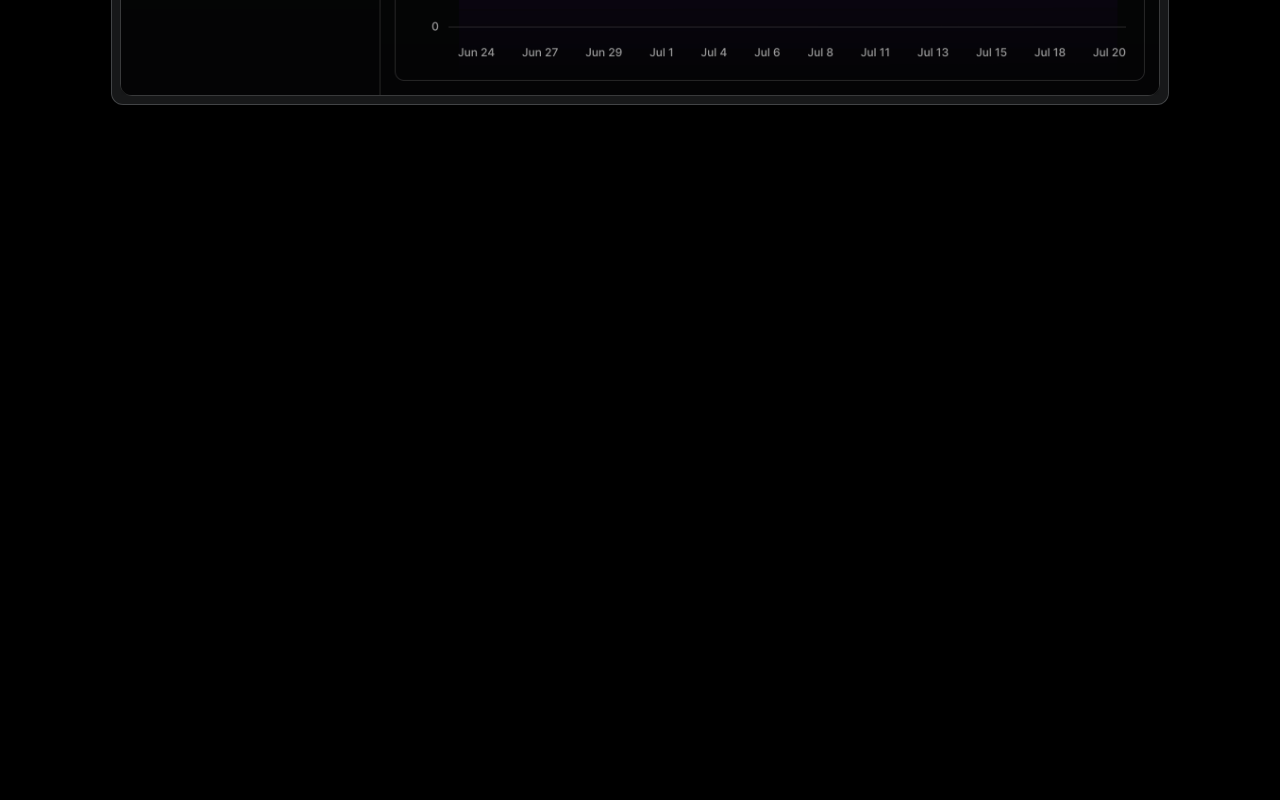
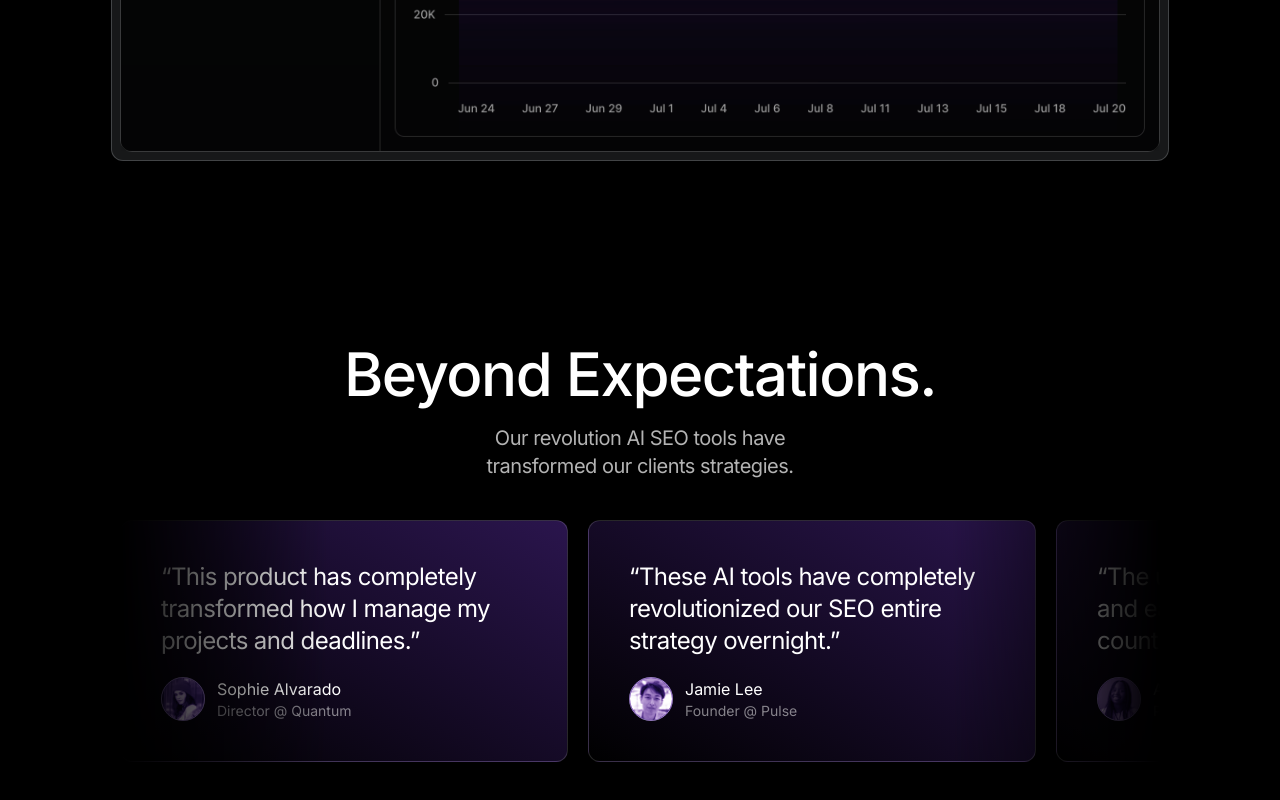
Before and after one commit to Akaikenlol/snap_write, a Next.js app: page / in a window 1280 px wide. Shown: the part 2210-3010 px from the top of the page. Before the commit the page ends 2346 px from the top, so only its background shows below. Built offline with nearby package versions, Linux system fonts and the light colour scheme.

Commit message:
feat: Implementing Testimonials Component

```diff
--- a/app/page.tsx
+++ b/app/page.tsx
@@ -2,6 +2,7 @@ import Features from "@/components/sections/Features";
 import Header from "@/components/sections/Header";
 import Hero from "@/components/sections/Hero";
 import LogoTicker from "@/components/sections/LogoTicker";
+import Testimonials from "@/components/sections/Testimonials";
 import React from "react";
 
 const Home = () => {
@@ -11,6 +12,7 @@ const Home = () => {
 			<Hero />
 			<LogoTicker />
 			<Features />
+			<Testimonials />
 		</>
 	);
 };
--- a/components/sections/Features.tsx
+++ b/components/sections/Features.tsx
@@ -4,7 +4,7 @@ import Image from "next/image";
 
 const Features = () => {
 	return (
-		<section className="py-6 md:py-10">
+		<section className="py-20 md:py-24">
 			<div className="container">
 				<h2 className="text-5xl md:text-6xl font-medium text-center tracking-tight">
 					Elevate your SEO efforts.
--- /dev/null
+++ b/components/sections/Testimonials.tsx
@@ -0,0 +1,51 @@
+import { testimonials } from "@/constants";
+import Image from "next/image";
+import React from "react";
+
+const Testimonials = () => {
+	return (
+		<section className="py-20 md:py-24">
+			<div className="container">
+				<h2 className="text-5xl md:text-6xl font-medium text-center tracking-tight">
+					Beyond Expectations.
+				</h2>
+				<p className="text-white/70 text-lg md:text-xl max-w-sm mx-auto tracking-tight text-center mt-5">
+					Our revolution AI SEO tools have transformed our clients strategies.
+				</p>
+				<div className="overflow-hidden mt-10 [mask-image:linear-gradient(to_right,transparent,black_20%,black_80%,transparent)]">
+					<div className="flex gap-5">
+						{testimonials.map((testimonial, index) => (
+							<div
+								key={index}
+								className="border border-white/15 p-6 md:p-10 rounded-xl bg-[linear-gradient(to_bottom_left,rgb(140,69,255,.3),black)] max-w-xs md:max-w-md flex-none"
+							>
+								<div className="text-lg md:text-2xl tracking-tight">
+									{testimonial.text}
+								</div>
+								<div className="flex items-center gap-3 mt-5">
+									<div className="relative after:rounded-full after:content-[''] after:absolute after:inset-0 after:bg-[rgb(140,69,244)] after:mix-blend-soft-light  before:content-[''] before:absolute before:inset-0 before:border before:border-white/30 before:z-10 before:rounded-full">
+										<Image
+											src={testimonial.avatarImg}
+											width={88}
+											height={88}
+											className="object-contain h-11 w-11 grayscale rounded-full border border-white/30"
+											alt={`Avatar for ${testimonial.name}`}
+										/>
+									</div>
+									<div>
+										<div>{testimonial.name}</div>
+										<div className="text-white/50 text-sm">
+											{testimonial.title}
+										</div>
+									</div>
+								</div>
+							</div>
+						))}
+					</div>
+				</div>
+			</div>
+		</section>
+	);
+};
+
+export default Testimonials;
--- a/constants/index.ts
+++ b/constants/index.ts
@@ -70,3 +70,30 @@ export const tabs = [
 		backgroundSizedX: 177,
 	},
 ];
+
+export const testimonials = [
+	{
+		text: "“This product has completely transformed how I manage my projects and deadlines.”",
+		name: "Sophie Alvarado",
+		title: "Director @ Quantum",
+		avatarImg: "/assets/avatar-1.png",
+	},
+	{
+		text: "“These AI tools have completely revolutionized our SEO entire strategy overnight.”",
+		name: "Jamie Lee",
+		title: "Founder @ Pulse",
+		avatarImg: "/assets/avatar-2.png",
+	},
+	{
+		text: "“The user interface is so intuitive and easy to use, it has saved us countless hours.”",
+		name: "Alisa Hester",
+		title: "Product @ Innovate",
+		avatarImg: "/assets/avatar-3.png",
+	},
+	{
+		text: "“Our team's productivity has increased significantly since we started using this tool.”",
+		name: "Alec White",
+		title: "CTO @ Tech Solutions",
+		avatarImg: "/assets/avatar-4.png",
+	},
+];
```
